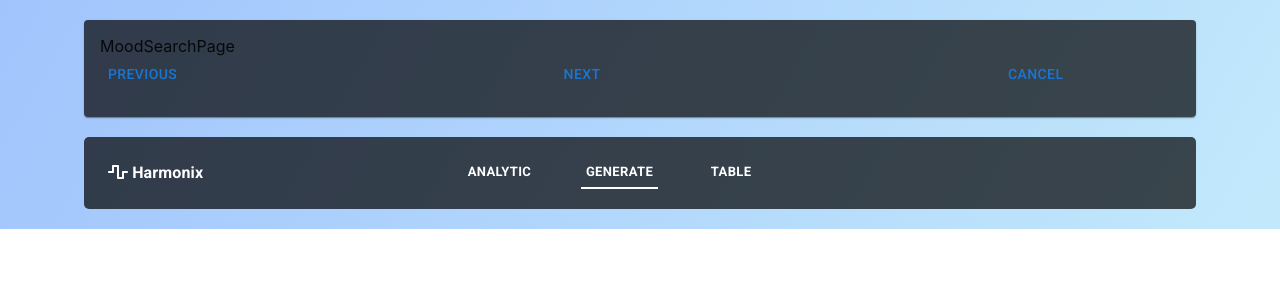
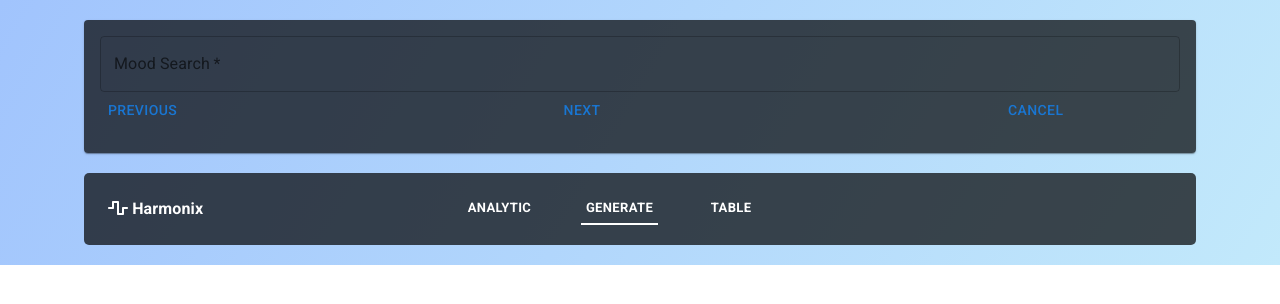
Before and after one commit to borozcod/HarmoniX, a React (Create React App) app in the folder client/: page / in a window 1280 px wide. Both pictures are taken after a click on the button "GET STARTED". Shown: the top 304 px of the page. Built offline with nearby package versions, Linux system fonts and the light colour scheme.

Commit message:
added mood search color

```diff
--- a/client/package.json
+++ b/client/package.json
@@ -17,6 +17,7 @@
     "react": "^18.0.0",
     "react-chartjs-2": "^4.1.0",
     "react-dom": "^18.0.0",
+    "react-highlight-words": "^0.18.0",
     "react-scripts": "^5.0.0",
     "web-vitals": "^2.1.4"
   },
--- a/client/src/App.js
+++ b/client/src/App.js
@@ -28,7 +28,9 @@ const App = () => {
 
   const [started, setStarted] = useState(false);
 
-  const [playListName, setplayListName] = useState('')
+  const [playListName, setplayListName] = useState('');
+
+  const [moodsearch, setMoodSearch] = useState([]);
 
 
   const changePage = (newPage) =>{
@@ -53,9 +55,13 @@ const App = () => {
     setplayListName(name);
   }
 
+  const changeMoodSearch = (newMood) =>{
+    setMoodSearch(newMood);
+  }
+
   const pages = [
     <HomePage onGetStarted={onGetStarted}/>,
-    <MoodSearchPage onGetStarted={onGetStarted} changePage={changePage} page={page}/>,
+    <MoodSearchPage onGetStarted={onGetStarted} changePage={changePage} page={page} changeMoodSearch={changeMoodSearch}/>,
     <AddTrackPage onGetStarted={onGetStarted} changePage={changePage} page={page}/>,
     <InputPlayListNamePage onGetStarted={onGetStarted} changePage={changePage} page={page} playListName={playListName} changePlayListName={changePlayListName}/>,
     <ResultPage onGetStarted={onGetStarted} changePage={changePage} page={page}/>
--- a/client/src/components/pages/MoodSearchPage.js
+++ b/client/src/components/pages/MoodSearchPage.js
@@ -1,15 +1,66 @@
 import React from 'react'
 import {Grid, Box, Card, CardContent, Typography} from '@mui/material'
 import Button from '@mui/material/Button';
+import TextField from '@mui/material/TextField';
+import {useState} from 'react'
+import "./mood.css"
 
-const MoodSearchPage = ({onGetStarted, changePage, page}) => {
+const MoodSearchPage = ({onGetStarted, changePage, page, changeMoodSearch}) => {
+
+
+  const [fieldColor, setFieldColor] = useState('primary')
+  const [search, setSearch] = useState('')
+  const [field, setField] = useState([])
+
+  const handleKeyDown = (e) => {
+    if (e.key === 'Enter') {
+      changeMoodSearch(search);
+      Seach();
+    }
+  }
+
+  const Seach = () => {
+    if(search.includes("chill")){
+      setField([...field,"chill"])
+    }
+    // add more can use map
+  }
+
+  const change = (e) => {
+    const fieldValue = e.target.value;
+    setSearch(fieldValue);
+    highLightedSearch(search)
+
+  }
+
+  const list = ['chill'];
+
+  const highLightedSearch = (string) =>{
+    var  highLightString = string;
+    list.forEach((f,i)=>{
+      highLightString = highLightString.replace(f, `<span id="word-${i}">${f}</span>`)
+      })
+      console.log(highLightString);
+      return <div dangerouslySetInnerHTML={{ __html: highLightString }} />
+  }
+
+
   return (
     <Card sx={{
       bgcolor: 'rgba(0, 0, 0, 0.7)',
 
     }}>
       <CardContent>
-        <div>MoodSearchPage</div>
+        <TextField fullWidth label="Mood Search" id="moodsearch" type='text' required='required' placeholder='Enter Search'
+        onKeyDown={handleKeyDown}
+        onChange={change}
+        sx={{ input: { color: 'white' } }}
+        color={fieldColor}
+        />
+
+        <Typography color='white'> {highLightedSearch(search)} </Typography>
+
+
         <Grid container spacing={0}
         direction="row"
         alignItems="center"
--- /dev/null
+++ b/client/src/components/pages/mood.css
@@ -0,0 +1,4 @@
+#word-0{
+    color: #9898d7;
+    text-decoration: underline;
+}
```
Also changed, not shown: 1 other file (tests, documents, lock files or other folders).
